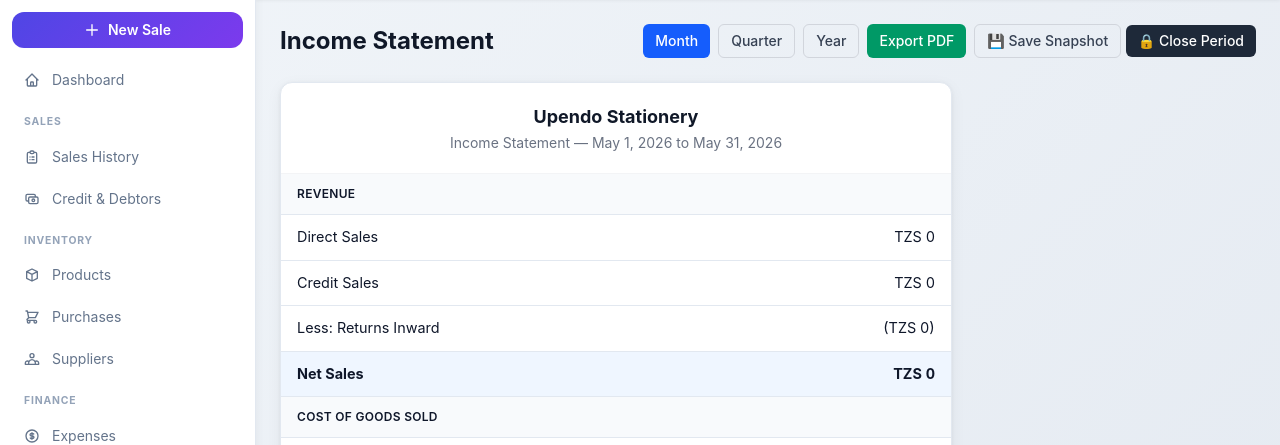
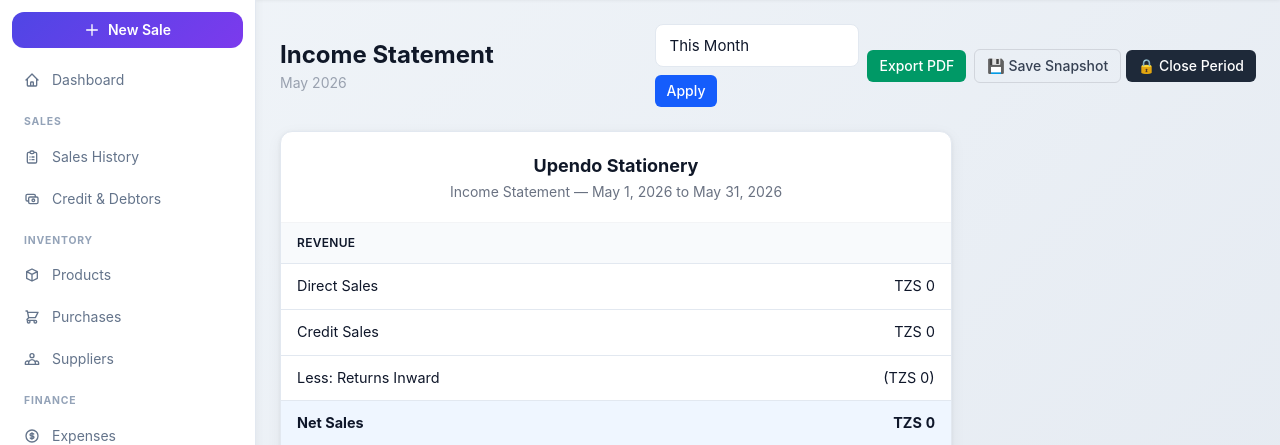
Before and after one commit to kiyaboapp/duka-letu, a Django app: page /reports/income-statement/ in a window 1280 px wide. Shown: the part 64-509 px from the top of the page. Run offline with Django 5.2, Linux system fonts and the light colour scheme; tables that the repository leaves empty hold one stand-in row (values such as "Sample post"); style sheets or scripts are compiled from the project's sources.

Commit message:
fix(income-statement): working period selector + ReportLab PDF (drop WeasyPrint)

```diff
--- a/reports/views/income_statement.py
+++ b/reports/views/income_statement.py
@@ -3,22 +3,7 @@ from django.shortcuts import render
 from reports.views.base import BaseReportView
 from reports.services.accounting import AccountingService
 from reports.services.expenses import ExpenseService
-
-WEASYPRINT_AVAILABLE = False
-_HTML = None
-
-
-def _get_weasyprint():
-    global WEASYPRINT_AVAILABLE, _HTML
-    if WEASYPRINT_AVAILABLE:
-        return _HTML
-    try:
-        from weasyprint import HTML as WP
-        _HTML = WP
-        WEASYPRINT_AVAILABLE = True
-        return WP
-    except Exception:
-        return None
+from decimal import Decimal
 
 
 class IncomeStatementView(BaseReportView):
@@ -31,7 +16,7 @@ class IncomeStatementView(BaseReportView):
         data = acct.to_income_statement()
         data['total_expenses'] = exp.total()
         data['expenses_by_type'] = exp.by_type()
-        data['net_profit'] = data.get('gross_profit', 0) - data['total_expenses']
+        data['net_profit'] = data.get('gross_profit', Decimal('0')) - data['total_expenses']
         return {'data': data}
 
     def get(self, request):
@@ -43,12 +28,70 @@ class IncomeStatementView(BaseReportView):
         ctx['form'] = form
         ctx['period'] = period
         if request.GET.get('format') == 'pdf':
-            WP = _get_weasyprint()
-            if not WP:
-                return HttpResponse('PDF requires WeasyPrint.', status=503)
-            html = render(request, 'reports/income_statement_pdf.html', ctx).content
-            pdf = WP(string=html).write_pdf()
-            resp = HttpResponse(pdf, content_type='application/pdf')
-            resp['Content-Disposition'] = f'attachment; filename="income_statement_{period.end}.pdf"'
-            return resp
+            return self._render_pdf(ctx, period)
         return render(request, self.template_name, ctx)
+
+    def _render_pdf(self, ctx, period):
+        from reportlab.lib.pagesizes import A4
+        from reportlab.lib import colors
+        from reportlab.platypus import SimpleDocTemplate, Table, TableStyle, Paragraph, Spacer
+        from reportlab.lib.styles import getSampleStyleSheet, ParagraphStyle
+        from reportlab.lib.units import cm
+        import io
+
+        data = ctx['data']
+        buf = io.BytesIO()
+        doc = SimpleDocTemplate(buf, pagesize=A4, topMargin=2*cm, bottomMargin=2*cm, leftMargin=2*cm, rightMargin=2*cm)
+        styles = getSampleStyleSheet()
+        bold = ParagraphStyle('bold', parent=styles['Normal'], fontName='Helvetica-Bold')
+        normal = styles['Normal']
+
+        def tzs(v):
+            return f"TZS {v:,.0f}" if v >= 0 else f"(TZS {abs(v):,.0f})"
+
+        rows = [
+            [Paragraph('Income Statement', bold), ''],
+            [f"{period.start} to {period.end}", ''],
+            ['', ''],
+            [Paragraph('REVENUE', bold), ''],
+            ['Direct Sales', tzs(data['direct_sales'])],
+            ['Credit Sales', tzs(data['credit_sales'])],
+            ['Less: Returns Inward', f"({tzs(data['return_inwards'])})"],
+            [Paragraph('Net Sales', bold), Paragraph(tzs(data['net_sales']), bold)],
+            ['', ''],
+            [Paragraph('COST OF GOODS SOLD', bold), ''],
+            ['Opening Stock', tzs(data['opening_stock'])],
+            ['Add: Purchases', tzs(data['purchases'])],
+            ['Less: Returns Outward', f"({tzs(data['return_outwards'])})"],
+            ['Net Purchases', tzs(data['net_purchases'])],
+            ['COGAS', tzs(data['cogas'])],
+            ['Less: Closing Stock', f"({tzs(data['closing_stock'])})"],
+            [Paragraph('COGS', bold), Paragraph(tzs(data['cogs']), bold)],
+            [Paragraph('Gross Profit', bold), Paragraph(tzs(data['gross_profit']), bold)],
+            ['', ''],
+            [Paragraph('OPERATING EXPENSES', bold), ''],
+        ]
+        for name, amount in data.get('expense_lines', {}).items():
+            rows.append([name, tzs(amount)])
+        rows += [
+            [Paragraph('Total Expenses', bold), Paragraph(tzs(data['total_expenses']), bold)],
+            ['', ''],
+            [Paragraph('NET PROFIT', bold), Paragraph(tzs(data['net_profit']), bold)],
+        ]
+
+        t = Table(rows, colWidths=[12*cm, 5*cm])
+        t.setStyle(TableStyle([
+            ('FONTSIZE', (0,0), (-1,-1), 10),
+            ('ALIGN', (1,0), (1,-1), 'RIGHT'),
+            ('LINEBELOW', (0,7), (-1,7), 0.5, colors.grey),
+            ('LINEBELOW', (0,17), (-1,17), 0.5, colors.grey),
+            ('LINEBELOW', (0,-1), (-1,-1), 1, colors.black),
+            ('TOPPADDING', (0,0), (-1,-1), 3),
+            ('BOTTOMPADDING', (0,0), (-1,-1), 3),
+        ]))
+
+        doc.build([t])
+        buf.seek(0)
+        resp = HttpResponse(buf, content_type='application/pdf')
+        resp['Content-Disposition'] = f'attachment; filename="income_statement_{period.end}.pdf"'
+        return resp
--- a/templates/reports/income_statement.html
+++ b/templates/reports/income_statement.html
@@ -4,19 +4,25 @@
 {% block page_title %}<h1 class="text-base font-semibold text-gray-800">Income Statement</h1>{% endblock %}
 {% block content %}
 <div class="flex items-center justify-between mb-6">
-    <h1 class="text-2xl font-bold text-gray-900">Income Statement</h1>
-    <div class="flex gap-2">
-        <a href="?period=month" class="inline-flex items-center px-3 py-1.5 text-sm font-medium rounded-md transition-colors
-            {% if request.GET.period == 'month' or not request.GET.period %}bg-blue-600 text-white{% else %}border border-gray-300 text-gray-700 hover:bg-gray-50{% endif %}">Month</a>
-        <a href="?period=quarter" class="inline-flex items-center px-3 py-1.5 text-sm font-medium rounded-md transition-colors
-            {% if request.GET.period == 'quarter' %}bg-blue-600 text-white{% else %}border border-gray-300 text-gray-700 hover:bg-gray-50{% endif %}">Quarter</a>
-        <a href="?period=year" class="inline-flex items-center px-3 py-1.5 text-sm font-medium rounded-md transition-colors
-            {% if request.GET.period == 'year' %}bg-blue-600 text-white{% else %}border border-gray-300 text-gray-700 hover:bg-gray-50{% endif %}">Year</a>
-        <a href="?format=pdf{% if request.GET.period %}&period={{ request.GET.period }}{% endif %}"
-           class="inline-flex items-center px-3 py-1.5 text-sm font-medium rounded-md bg-emerald-600 text-white hover:bg-emerald-700 transition-colors">
+    <div>
+        <h1 class="text-2xl font-bold text-gray-900">Income Statement</h1>
+        <p class="text-sm text-gray-400 mt-0.5">{{ period.label }}</p>
+    </div>
+    <div class="flex items-center gap-2 flex-wrap">
+        <form method="get" class="flex items-center gap-2 flex-wrap">
+            {{ form.preset }}
+            <span id="custom-range" class="flex items-center gap-1 {% if form.data.preset != 'custom' %}hidden{% endif %}">
+                {{ form.start }}
+                <span class="text-gray-400 text-sm">→</span>
+                {{ form.end }}
+            </span>
+            <button type="submit" class="inline-flex items-center px-3 py-1.5 text-sm font-medium rounded-md bg-blue-600 text-white hover:bg-blue-700">Apply</button>
+        </form>
+        <a href="?{{ request.GET.urlencode }}&format=pdf"
+           class="inline-flex items-center px-3 py-1.5 text-sm font-medium rounded-md bg-emerald-600 text-white hover:bg-emerald-700">
             Export PDF
         </a>
-        <form method="post" action="{% url 'reports:generate_snapshot' %}" class="inline">
+        <form method="post" action="{% url 'reports:generate_snapshot' %}" class="inline flex gap-1">
             {% csrf_token %}
             <input type="hidden" name="report_code" value="D1">
             <input type="hidden" name="period_start" value="{{ data.period_start }}">
@@ -30,6 +36,11 @@
         </form>
     </div>
 </div>
+<script>
+document.getElementById('id_preset').addEventListener('change', function() {
+    document.getElementById('custom-range').classList.toggle('hidden', this.value !== 'custom');
+});
+</script>
 
 <div class="bg-white rounded-lg shadow-sm border border-gray-200 overflow-hidden max-w-2xl">
     <!-- Report header -->
```
